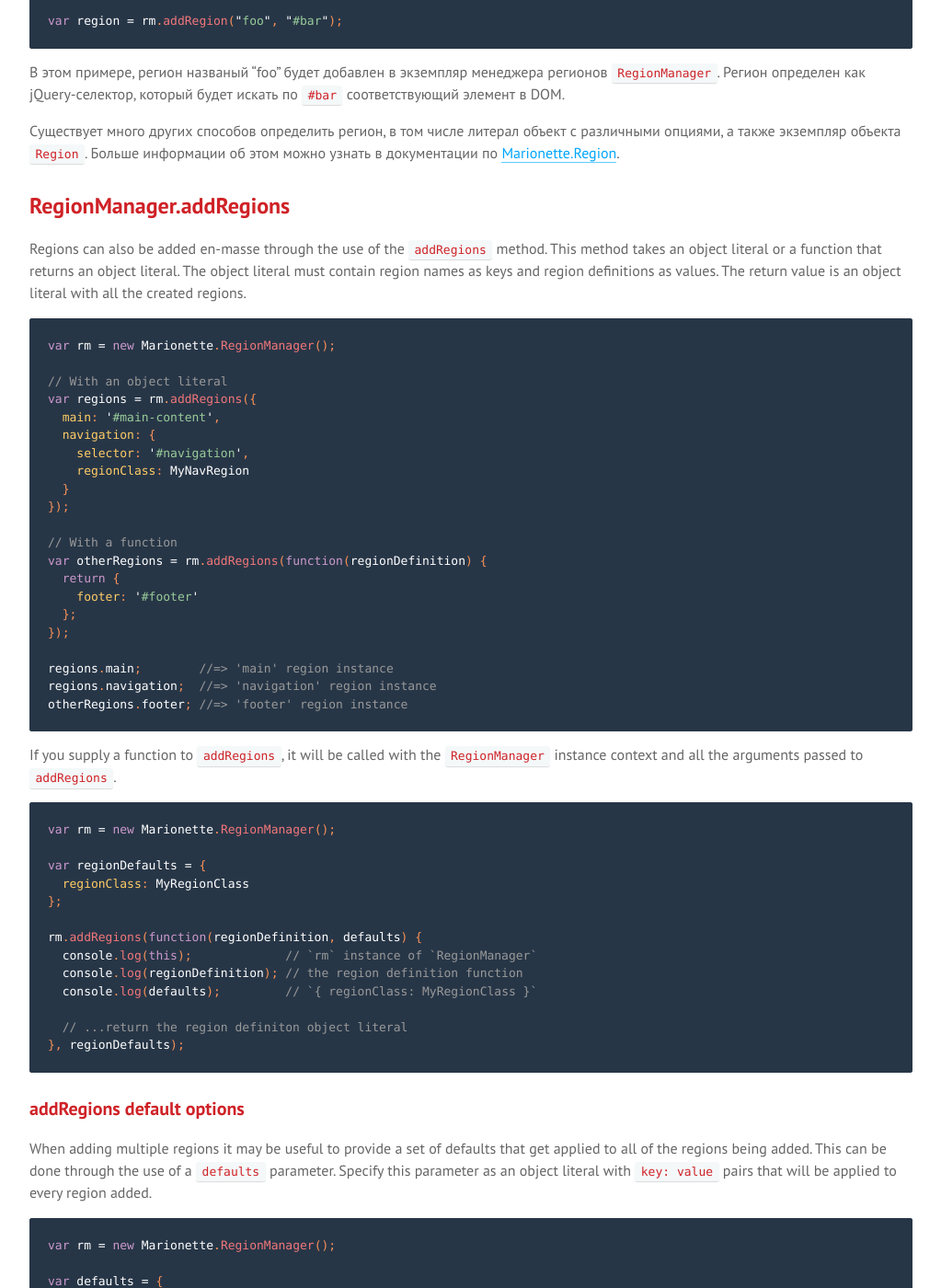
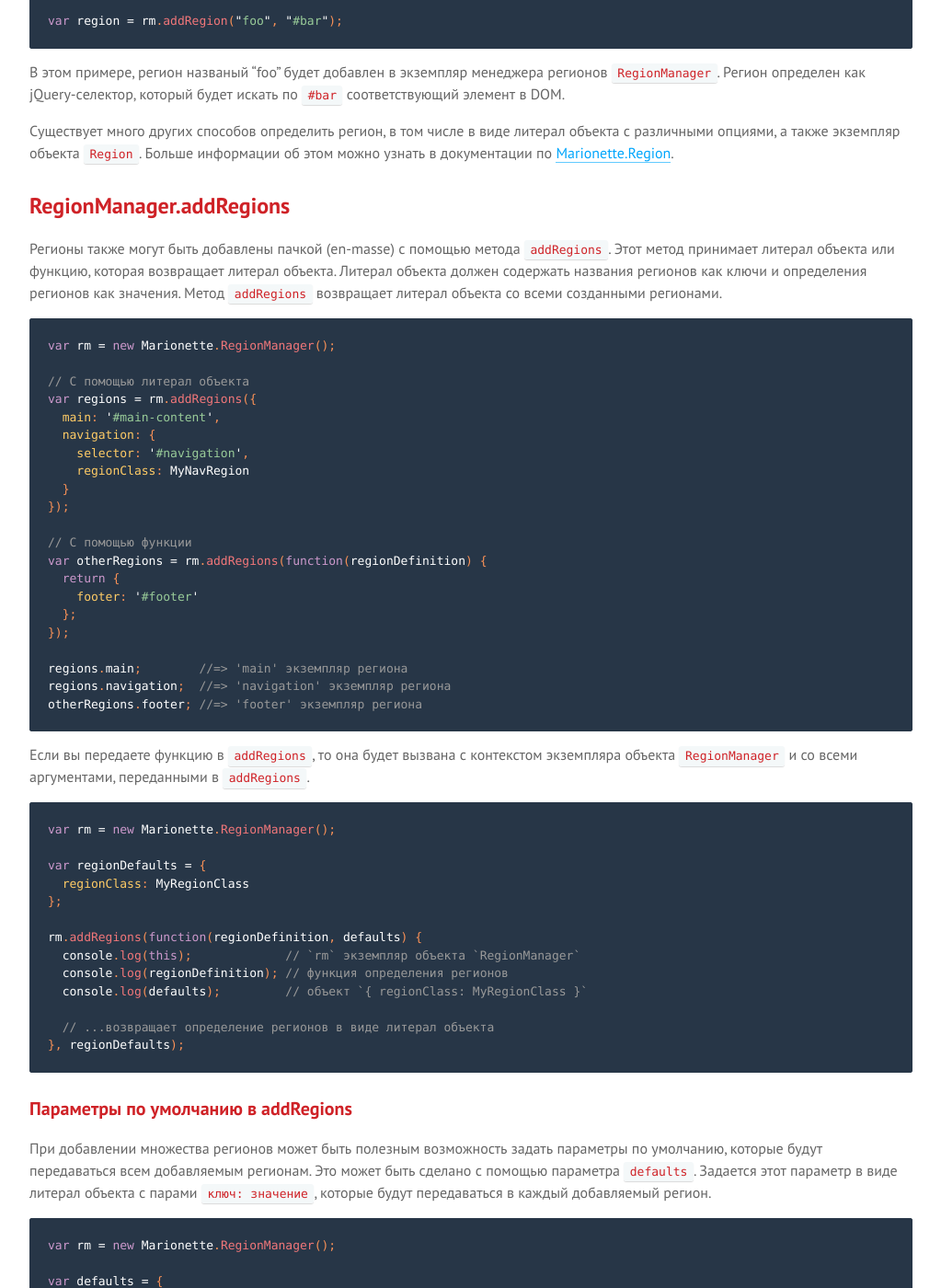
Before and after one commit to sadcitizen/marionettejs.ru, a Jekyll site: the page built from _posts/2014-05-20-regionmanager.md, in a window 1280 px wide and 1400 px high, scrolled down 1605 px. Shown: the whole window at 92% size, without its empty margins (128-1151 px from the left). Built offline with Jekyll 4.4.1, drawn with Linux system fonts in a browser that asks for light colours; some web fonts are replaced; Markdown is read by kramdown in place of the engine named in the settings; some of the changed text lies outside the part shown.

Commit message:
translate ru/RegionManager
translate "RegionManager.addRegions"
translate "addRegions default options"

````diff
--- a/_includes/translation/ru/marionette.regionmanager.md
+++ b/_includes/translation/ru/marionette.regionmanager.md
@@ -10,7 +10,7 @@
 * [Основное применение](#basic-use)
 * [RegionManager.addRegion](#regionmanageraddregion)
 * [RegionManager.addRegions](#regionmanageraddregions)
-  * [addRegions default options](#addregions-default-options)
+  * [Параметры по умолчанию в addRegions](#addregions-default-options)
 * [RegionManager.get](#regionmanagerget)
 * [RegionManager.getRegions](#regionmanagergetregions)
 * [RegionManager.removeRegion](#regionmanagerremoveregion)
@@ -58,23 +58,21 @@
 В этом примере, регион названый "foo" будет добавлен в экземпляр менеджера регионов `RegionManager`.
 Регион определен как jQuery-cелектор, который будет искать по `#bar` соответствующий элемент в DOM.
 
-Существует много других способов определить регион, в том числе
-литерал объект с различными опциями, а также экземпляр объекта `Region`.
+Существует много других способов определить регион, в том числе в виде
+литерал объекта с различными опциями, а также экземпляр объекта `Region`.
 Больше информации об этом можно узнать в документации по [Marionette.Region](../region/).
 
 ## RegionManager.addRegions
 
-Regions can also be added en-masse through the use
-of the `addRegions` method. This method takes an object
-literal or a function that returns an object literal.
-The object literal must contain region names as keys
-and region definitions as values. The return value
-is an object literal with all the created regions.
+Регионы также могут быть добавлены пачкой (en-masse) с помощью метода `addRegions`.
+Этот метод принимает литерал объекта или функцию, которая возвращает литерал объекта.
+Литерал объекта должен содержать названия регионов как ключи и определения регионов как значения.
+Метод `addRegions` возвращает литерал объекта со всеми созданными регионами.
 
 ```js
 var rm = new Marionette.RegionManager();
 
-// With an object literal
+// С помощью литерал объекта
 var regions = rm.addRegions({
   main: '#main-content',
   navigation: {
@@ -83,21 +81,21 @@
   }
 });
 
-// With a function
+// С помощью функции
 var otherRegions = rm.addRegions(function(regionDefinition) {
   return {
     footer: '#footer'
   };
 });
 
-regions.main;        //=> 'main' region instance
-regions.navigation;  //=> 'navigation' region instance
-otherRegions.footer; //=> 'footer' region instance
+regions.main;        //=> 'main' экземпляр региона
+regions.navigation;  //=> 'navigation' экземпляр региона
+otherRegions.footer; //=> 'footer' экземпляр региона
 ```
 
-If you supply a function to `addRegions`, it will be
-called with the `RegionManager` instance context and
-all the arguments passed to `addRegions`.
+Если вы передаете функцию в `addRegions`, то она будет вызвана
+с контекстом экземпляра объекта `RegionManager` и со всеми аргументами,
+переданными в `addRegions`.
 
 ```js
 var rm = new Marionette.RegionManager();
@@ -107,22 +105,21 @@
 };
 
 rm.addRegions(function(regionDefinition, defaults) {
-  console.log(this);             // `rm` instance of `RegionManager`
-  console.log(regionDefinition); // the region definition function
-  console.log(defaults);         // `{ regionClass: MyRegionClass }`
+  console.log(this);             // `rm` экземпляр объекта `RegionManager`
+  console.log(regionDefinition); // функция определения регионов
+  console.log(defaults);         // объект `{ regionClass: MyRegionClass }`
 
-  // ...return the region definiton object literal
+  // ...возвращает определение регионов в виде литерал объекта
 }, regionDefaults);
 ```
 
-### addRegions default options
+### Параметры по умолчанию в addRegions
 
-When adding multiple regions it may be useful to
-provide a set of defaults that get applied to all
-of the regions being added. This can be done through
-the use of a `defaults` parameter. Specify this
-parameter as an object literal with `key: value`
-pairs that will be applied to every region added.
+При добавлении множества регионов может быть полезным
+возможность задать параметры по умолчанию, которые будут передаваться
+всем добавляемым регионам. Это может быть сделано с помощью
+параметра `defaults`. Задается этот параметр в виде литерал объекта
+с парами `ключ: значение`, которые будут передаваться в каждый добавляемый регион.
 
 ```js
 var rm = new Marionette.RegionManager();
@@ -139,8 +136,7 @@
 rm.addRegions(regions, defaults);
 ```
 
-In this example, all regions will be added as
-instances of `MyRegionClass`.
+В этом примере, все регионы будут добавлены как экземпляры объекта `MyRegionClass`.
 
 ## RegionManager.get
 
````
